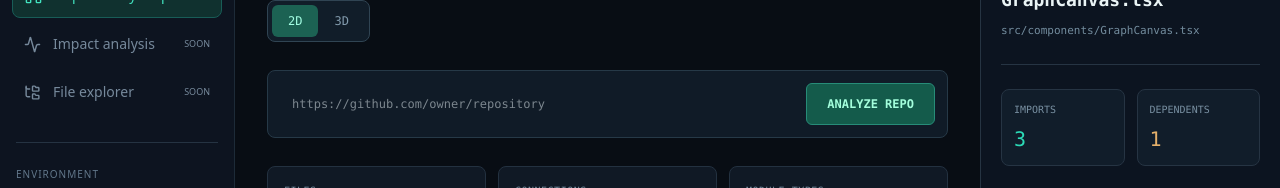
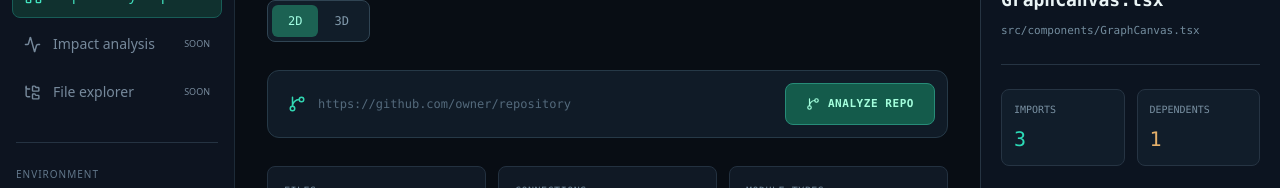
Before and after one commit to JaimeCifreL/PF-repoatlas, a Next.js app: page / in a window 1280 px wide. Shown: the part 209-397 px from the top of the page. Built offline with nearby package versions, Linux system fonts and the light colour scheme.

Commit message:
refactor: extract repository search component

```diff
--- a/src/app/page.tsx
+++ b/src/app/page.tsx
@@ -11,7 +11,7 @@ const RepoGraph3D = dynamic(
 
 import { ReactFlow, Background, BackgroundVariant, Controls, type Edge,} from "@xyflow/react";
 import { GitBranch, FileCode2, ArrowUpRight,} from "lucide-react";
-
+import { RepositorySearch } from "@/components/repository/RepositorySearch";
 import {
   files as sampleFiles,
   connections as sampleConnections,
@@ -219,51 +219,14 @@ export default function Home() {
             </div>
 
             {/* REPOSITORY SEARCH */}
-            <form
-              onSubmit={(event) => {
-                event.preventDefault();
-                void handleAnalyze();
-              }}
-              className="mt-7 flex flex-col gap-3 rounded-lg border border-[#263947] bg-[#101b27] p-3 sm:flex-row"
-            >
-              <input
-                type="url"
-                required
-                aria-label="GitHub repository URL"
-                value={repositoryUrl}
-                onChange={(event) => setRepositoryUrl(event.target.value)}
-                placeholder="https://github.com/owner/repository"
-                className="min-w-0 flex-1 bg-transparent px-3 py-2 font-mono text-xs text-[#e7f2f5] outline-none"
-              />
-
-              <button
-                type="submit"
-                disabled={isAnalyzing}
-                className="cursor-pointer rounded-md border border-[#278c78] bg-[#145b4b] px-5 py-3 font-mono text-xs font-semibold text-[#a4ffdd] hover:bg-[#197561] disabled:opacity-50"
-              >
-                {isAnalyzing ? "ANALYZING..." : "ANALYZE REPO"}
-              </button>
-            </form>
-
-            {analysisError && (
-              <p role="alert" className="mt-3 text-xs text-red-400">
-                {analysisError}
-              </p>
-            )}
-
-            {analysis && (
-              <div className="mt-3 font-mono text-xs text-[#62e6c0]">
-                {analysis.repository} · {analysis.analyzedFiles} files ·{" "}
-                {analysis.connections.length} connections
-
-                {analysis.warnings.map((warning) => (
-                  <p key={warning} className="mt-2 text-amber-300">
-                    {warning}
-                  </p>
-                ))}
-              </div>
-            )}
-
+            <RepositorySearch
+              repositoryUrl={repositoryUrl}
+              onUrlChange={setRepositoryUrl}
+              onAnalyze={handleAnalyze}
+              isAnalyzing={isAnalyzing}
+              analysisError={analysisError}
+              analysis={analysis}
+            />
 
             {/* METRICS */}
             <div className="mt-7 grid grid-cols-3 gap-3">
--- /dev/null
+++ b/src/components/repository/RepositorySearch.tsx
@@ -0,0 +1,153 @@
+
+"use client";
+
+import { GitBranch, Loader2, CheckCircle2, AlertTriangle } from "lucide-react";
+import type { AnalysisResult } from "@/lib/github-analyzer";
+
+type RepositorySearchProps = {
+  repositoryUrl: string;
+  onUrlChange: (value: string) => void;
+  onAnalyze: () => Promise<void>;
+  isAnalyzing: boolean;
+  analysisError: string | null;
+  analysis: AnalysisResult | null;
+};
+
+export function RepositorySearch({
+  repositoryUrl,
+  onUrlChange,
+  onAnalyze,
+  isAnalyzing,
+  analysisError,
+  analysis,
+}: RepositorySearchProps) {
+  return (
+    <section className="mt-7">
+
+      {/* REPOSITORY INPUT */}
+      <form
+        onSubmit={(event) => {
+          event.preventDefault();
+          void onAnalyze();
+        }}
+        className="flex flex-col gap-3 rounded-xl border border-[#263947] bg-[#101b27] p-3 sm:flex-row sm:items-center"
+      >
+        <div className="flex min-w-0 flex-1 items-center gap-3 px-2">
+          <GitBranch
+            size={18}
+            className="shrink-0 text-[#32d7b2]"
+          />
+
+          <input
+            type="url"
+            required
+            value={repositoryUrl}
+            onChange={(event) => onUrlChange(event.target.value)}
+            placeholder="https://github.com/owner/repository"
+            aria-label="GitHub repository URL"
+            className="min-w-0 flex-1 bg-transparent py-2 font-mono text-xs text-[#e7f2f5] outline-none placeholder:text-[#546a7c]"
+          />
+        </div>
+
+        <button
+          type="submit"
+          disabled={isAnalyzing}
+          className="flex cursor-pointer items-center justify-center gap-2 rounded-lg border border-[#278c78] bg-[#145b4b] px-5 py-3 font-mono text-[11px] font-semibold tracking-wider text-[#a4ffdd] transition-colors hover:bg-[#197561] disabled:cursor-wait disabled:opacity-50"
+        >
+          {isAnalyzing ? (
+            <>
+              <Loader2 size={14} className="animate-spin" />
+              ANALYZING...
+            </>
+          ) : (
+            <>
+              <GitBranch size={14} />
+              ANALYZE REPO
+            </>
+          )}
+        </button>
+      </form>
+
+      {/* ERROR MESSAGE */}
+      {analysisError && (
+        <div
+          role="alert"
+          className="mt-3 flex items-center gap-3 rounded-lg border border-[#7c3947] bg-[#301c26] px-4 py-3"
+        >
+          <AlertTriangle
+            size={16}
+            className="shrink-0 text-[#ff9d9d]"
+          />
+
+          <span className="text-xs text-[#ffb8b8]">
+            {analysisError}
+          </span>
+        </div>
+      )}
+
+      {/* ANALYSIS RESULT */}
+      {analysis && (
+        <div className="mt-3 rounded-lg border border-[#294438] bg-[#10241f] px-4 py-3">
+
+          <div className="flex flex-wrap items-center gap-3">
+            <CheckCircle2
+              size={16}
+              className="text-[#36dcb4]"
+            />
+
+            <span className="break-all font-mono text-xs font-semibold text-[#62e6c0]">
+              {analysis.repository}
+            </span>
+
+            <span className="rounded border border-[#305448] px-2 py-1 font-mono text-[10px] text-[#8ba79d]">
+              {analysis.branch}
+            </span>
+          </div>
+
+          <div className="mt-3 flex flex-wrap gap-x-5 gap-y-2 font-mono text-[11px] text-[#90a9ab]">
+
+            <span>
+              <strong className="text-[#d7ece8]">
+                {analysis.analyzedFiles}
+              </strong>
+              {" / "}
+              {analysis.totalCodeFiles} files analyzed
+            </span>
+
+            <span>
+              <strong className="text-[#d7ece8]">
+                {analysis.connections.length}
+              </strong>
+              {" "}connections
+            </span>
+
+            <span className={
+              analysis.partial
+                ? "text-[#e6b77b]"
+                : "text-[#62d4ac]"
+            }>
+              {analysis.partial ? "PARTIAL" : "COMPLETE"}
+            </span>
+          </div>
+
+          {/* WARNINGS */}
+          {analysis.warnings.length > 0 && (
+            <div className="mt-3 border-t border-[#294438] pt-3">
+              {analysis.warnings.map((warning) => (
+                <div
+                  key={warning}
+                  className="mt-1 flex items-start gap-2 text-[11px] text-[#e6b77b]"
+                >
+                  <AlertTriangle size={12} className="mt-0.5 shrink-0" />
+                  {warning}
+                </div>
+              ))}
+            </div>
+          )}
+
+        </div>
+      )}
+
+    </section>
+  );
+}
```
